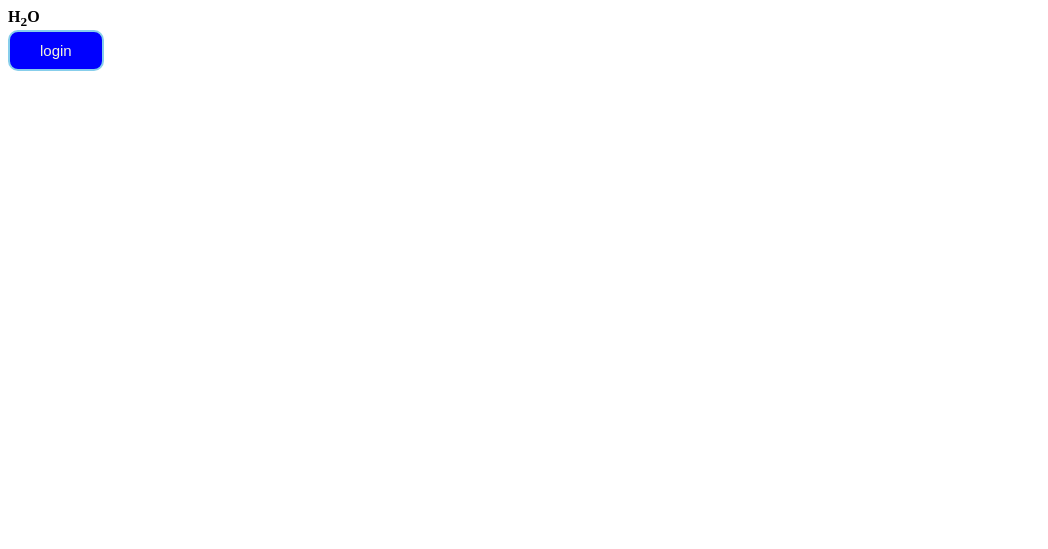
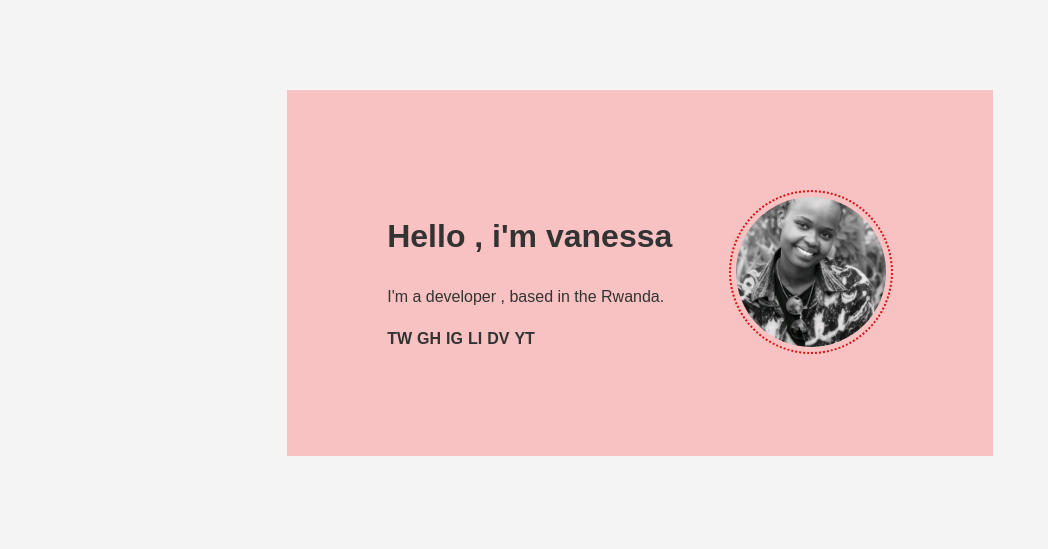
Before and after one commit to isimbivanessa/html_repo, a plain HTML site: page index.html in a window 1280 px wide. Shown: the whole page, without its empty margins (0-1048 px from the left). Drawn offline with Linux system fonts and the light colour scheme.

Commit message:
added some changes

```diff
--- /dev/null
+++ b/index.css
@@ -0,0 +1,53 @@
+     body {
+        font-family: Arial, sans-serif;
+        background-color: #f4f4f4;
+        color: #333;
+        line-height: 1.6;
+    }
+
+    .profile-card {
+        background-color: #f8c2c2;
+        width: 40%;
+        max-width: 1000px;
+        margin: 90px auto;
+        padding: 100px;
+        display: flex;
+        align-items: flex-start;
+        flex-direction: row-reverse;
+    }
+    .profile-image {
+        flex-shrink: 0;
+        border: 2px dotted #d41616;
+        border-radius: 60%;
+        padding: 5px;
+        margin-left: 50px;
+    }
+
+    .profile-image img {
+        width: 150px;
+        height: 150px;
+        border-radius: 50%;
+        object-fit: cover;
+        display: flex;
+    }
+
+    .profile-content {
+        text-align: left;
+        flex-grow: 1;
+    }
+
+    .social-links {
+        margin-top: 10px;
+        display: flex;
+        justify-content: flex-start;
+        flex-wrap: wrap;
+    }
+
+    .social-links span {
+        margin: 0 5px 5px 0;
+        background-color:none;
+        font-weight: 600;
+        font-size: medium !important;
+        display: inline-block;
+        border-radius: 3px;
+    }
--- a/index.html
+++ b/index.html
@@ -1,10 +1,10 @@
-<!DOCTYPE html>
+<!-- <!DOCTYPE html>
 <html>
   <head>
-    <title>I am a title</title>
+    <title>Hello</title>
   </head>
-  <body>
-  <!-- <body style="background-color: white">
+  <body> -->
+    <!-- <body style="background-color: white">
     <h1 style="color: blueviolet">Rectangle</h1>
     <div
       style="
@@ -78,8 +78,8 @@
       <a href="http://" target="_blank" rel="noopener noreferrer"></a>
       <br />
       <a href="https://wa.me/+250782288469" target="_blank"
-        >Chat with me Open WhatsApp</a
-      >
+        >Chat with me Open WhatsApp</a>
+      <a href="tel:+250782288469"img src="callme.jpg" alt="Call 5551234567" /></a>>
       <br />
       <a href="about.html"> about me</a>
       <br />
@@ -105,11 +105,61 @@
       ><br />
       <br />
       <h1>Exercises</h1> -->
+    <!--
+      <b>H<sub>2</sub>O</b>
+     </div> -->
+    <!-- <br />
 
-      <b>H<sub>2</sub>O</b>
+   <link rel="stylesheet"href="index.css">
+
+    <button class="primary_button">login</button> -->
+   <!----<br>
+    <br>
+    <button class="primary_button">Button</button> -->
+
+    <!-- <div class="portofolio-card">
+  <h3>Hello, I'm Vanessa ISIMBI</h3>
+        <h4>I'm developer based in Kigali Rwanda</h4>
+        <p><strong>
+          <p>
+          I help you build a project for your business.
+
+        </p>
+        <img src="myimage/portofolio.jpeg" alt="this is me"></class>
+        <link rel="stylesheet"href="index.css">
+            </div>
+          </div>
+        </div>
+      </div>
+    </header>
+  </body>
+ </html> ---->
+
+<!DOCTYPE html>
+<html lang="en">
+<head>
+    <meta charset="UTF-8">
+    <meta name="viewport" content="width=device-width, initial-scale=1.0">
+    <title>My Profile</title>
+    <link rel="stylesheet" href="index.css">
+</head>
+<body>
+    <div class="profile-card">
+        <div class="profile-image">
+            <img src="myimage/portofolio.jpeg" alt="this is me">
+        </div>
+        <div class="profile-content">
+            <h1>Hello , i'm vanessa</h1>
+            <p>I'm a developer , based in the Rwanda.</p>
+            <div class="social-links">
+                <span>TW</span>
+                <span>GH</span>
+                <span>IG</span>
+                <span>LI</span>
+                <span>DV</span>
+                <span>YT</span>
+            </div>
+        </div>
     </div>
-    <br>
-
-    <button style="background-color: blue;color: beige;font-size: 15px;padding: 10px 30px;border-radius: 10px;border: 2px skyblue solid;">login</button>
-  </body>
+</body>
 </html>
```
Also changed, not shown: myimage/portofolio.jpeg (added).
